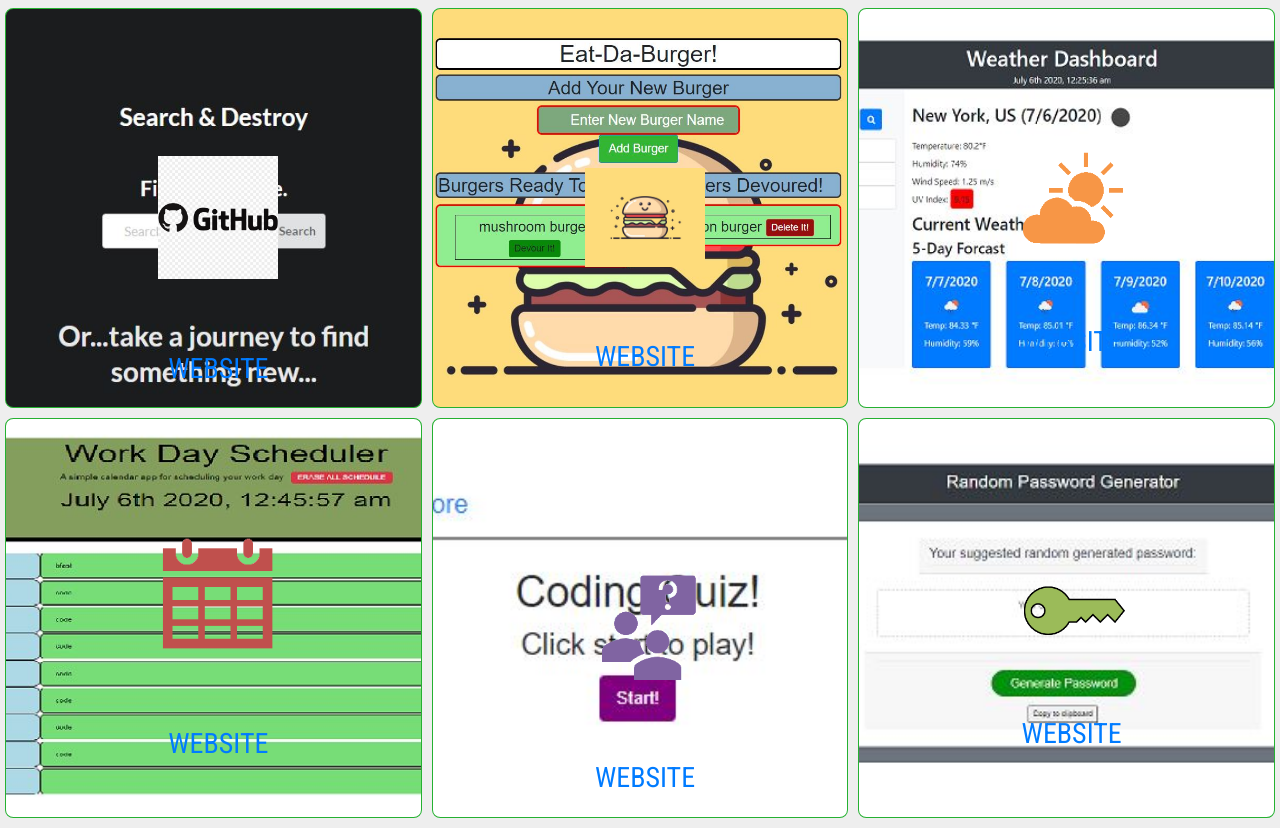
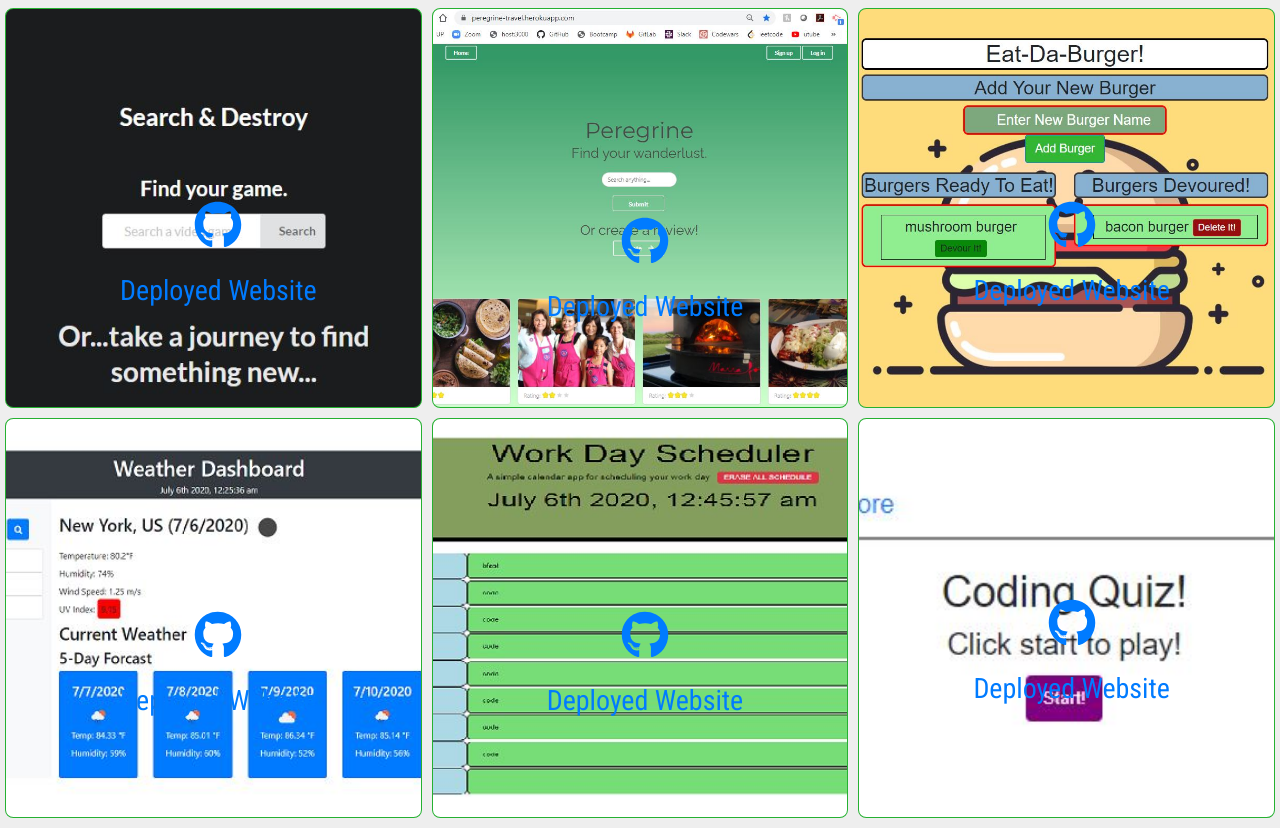
Before and after one commit to mikewclee/Updated-Portfolio-Page, a plain HTML site: page index.html in a window 1280 px wide. Shown: the part 912-1740 px from the top of the page. Drawn offline with nearby package versions, Linux system fonts and the light colour scheme.

Commit message:
update portfolio with Proj2, resume, and links to github and linkedin

```diff
--- a/assets/css/style.css
+++ b/assets/css/style.css
@@ -61,7 +61,7 @@ h1 {
 }
 
 #landing-image2 {
-  background-image: url("../images/codes.jpg");
+  background-image: url("../images/office.jpg");
   background-position: center;
   background-size: cover;
   background-repeat: no-repeat;
--- a/index.html
+++ b/index.html
@@ -21,7 +21,7 @@
     <!-- Navigation -->
     <div class="navbar navbar-expand-md navbar-light bg-light fixed-top">
         <div class="container-fluid">
-            <a class="navbar-brand" href="#slides"><img src="assets/images/MLlogo.png" alt="logo-icon"> </a>
+            <a class="navbar-brand" href="#slides"><img src="assets/images/MLlogo2.png" alt="logo-icon"> </a>
             <button class="navbar-toggler" type="button" data-toggle="collapse" data-target="#navbarResponsive">
                 <span class="navbar-toggler-icon"></span>
             </button>
@@ -49,7 +49,6 @@
         <ul class="carousel-indicators">
             <li data-target="#slides" data-slide-to="0" class="active"></li>
             <li data-target="#slides" data-slide-to="1"></li>
-            <li data-target="#slides" data-slide-to="2"></li>
         </ul>
         <div class="carousel-inner">
             <div class="carousel-item active">
@@ -77,19 +76,7 @@
                     <a href="#myPortfolio" class="btn" id="view-work"> RED PILL </a>
                 </div>
             </div>
-            <div class="carousel-item">
-                <!-- <img src="/assets/images/carousel3.jpg" alt=""> -->
-                <div id="landing-image3"></div>
 
-                <div class="carousel-caption">
-                    <h1>MICHAEL LEE</h1>
-                    <h2>Full Stack Developer</h2>
-                    <a href="https://github.com/mikewclee" target="_blank"><i class="fab fa-github fa-3x"></i></a>
-                    <a href="https://www.linkedin.com/in/michael-lee-571447a/" target="_blank"><i
-                            class="fab fa-linkedin fa-3x"></i></a><br>
-                    <a href="#aboutMe" class="btn" id="view-work"> BLUE PILL </a>
-                </div>
-            </div>
         </div>
     </div>
 
@@ -108,30 +95,49 @@
 
                 <div class="img-text-wrapper">
                     <div class="subtitle">
-                        <h3>PROJECT: Video Game Search App - Multiple API used including RAWG, Youtube, and
-                            contextualweb.</h3><br>
+                        <h3>PROJECT1: Video Game Search App<br>Search for your favorite video games!</h3><br>
                         <a href="https://github.com/mikewclee/ColumbiaProject_-1/" target="_blank">
-                            <img src="assets/images/icons/github2.png" width="120" alt="videoGame icon"></a>
+                            <!-- <img src="assets/images/icons/github2.png" width="120" alt="videoGame icon"></a> -->
                             <a href="https://github.com/mikewclee/ColumbiaProject_-1/" target="_blank"><i
-                                class="fab fa-github fa-3x mouse_over"></i></a>
+                                    class="fab fa-github fa-3x"></i></a>Github
                             <br>
-                        <h3><a href="https://mikewclee.github.io/ColumbiaProject_-1/" target="_blank">WEBSITE</a></h3>
+                            <h3><a href="https://mikewclee.github.io/ColumbiaProject_-1/" target="_blank">Deployed
+                                    Website</a>
+                            </h3>
                     </div>
                 </div>
             </div>
+
+            <div class="portfolio-item-wrapper">
+                <div class="portfolio-img-background" style="background-image:url(assets/images/Proj2-peregrine.JPG)">
+                </div>
+
+                <div class="img-text-wrapper">
+                    <div class="subtitle">
+                        <h3>Project2: Peregrine app<br>Personal travels reviews with link to Yelp</h3><br>
+                        <a href="https://github.com/mikewclee/peregrine" target="_blank">
+                            <!-- <img src="assets/images/icons/Burger.png" width="120" alt="home icon"></a> -->
+                            <i class="fab fa-github fa-3x"></i></a>Github
+                        <br>
+                        <h3><a href="https://peregrine-travel.herokuapp.com/" target="_blank">Deployed Website</a></h3>
+                    </div>
+                </div>
+            </div>
+
             <div class="portfolio-item-wrapper">
                 <div class="portfolio-img-background" style="background-image:url(assets/images/burger.JPG)">
                 </div>
 
                 <div class="img-text-wrapper">
                     <div class="subtitle">
-                        <h3>Heroku deployed app using MYSQL,Node, Express, handlebars and ORM</h3><br>
-                        <a href="https://github.com/mikewclee/burger" target="_blank"><img
-                                src="assets/images/icons/Burger.png" width="120" alt="home icon"></a>
-                        <a href="https://github.com/mikewclee/burger" target="_blank"><i
-                                class="fab fa-github fa-3x mouse_over"></i></a>
+                        <h3>Eat-Da-Burger! app<br>Add and devour your favorite burgers</h3><br>
+                        <a href="https://github.com/mikewclee/burger" target="_blank">
+                            <!-- <img src="assets/images/icons/Burger.png" width="120" alt="home icon"></a> -->
+                            <a href="https://github.com/mikewclee/burger" target="_blank">
+                                <i class="fab fa-github fa-3x"></i></a>Github
                             <br>
-                        <h3><a href="https://salty-oasis-71692.herokuapp.com/" target="_blank">WEBSITE</a></h3>
+                            <h3><a href="https://salty-oasis-71692.herokuapp.com/" target="_blank">Deployed Website</a>
+                            </h3>
                     </div>
                 </div>
             </div>
@@ -141,13 +147,14 @@
 
                 <div class="img-text-wrapper">
                     <div class="subtitle">
-                        <h3>5-Day Weather App - OpenWeather API, jQuery, and Moment.js</h3><br>
-                        <a href="https://github.com/mikewclee/Weather-Dashboard" target="_blank"><img
-                                src="assets/images/icons/weather.png" width="120" alt="sun icon"></a>
-                        <a href="https://github.com/mikewclee/Weather-Dashboard" target="_blank"><i
-                                class="fab fa-github fa-3x mouse_over"></i></a>
+                        <h3>5-Day Weather App <br>Get 5 day weather for any city</h3><br>
+                        <a href="https://github.com/mikewclee/Weather-Dashboard" target="_blank">
+                            <!-- <img src="assets/images/icons/weather.png" width="120" alt="sun icon"></a> -->
+                            <a href="https://github.com/mikewclee/Weather-Dashboard" target="_blank">
+                                <i class="fab fa-github fa-3x"></i></a>Github
                             <br>
-                        <h3><a href="https://mikewclee.github.io/Weather-Dashboard/" target="_blank">WEBSITE</a></h3>
+                            <h3><a href="https://mikewclee.github.io/Weather-Dashboard/" target="_blank">Deployed
+                                    Website</a></h3>
                     </div>
                 </div>
             </div>
@@ -156,13 +163,14 @@
 
                 <div class="img-text-wrapper">
                     <div class="subtitle">
-                        <h3>9 to 5 Work-Day-Scheduler App</h3><br>
-                        <a href="https://github.com/mikewclee/Work-Day-Scheduler" target="_blank"><img
-                                src="assets/images/icons/Calendar.png" width="120" alt="Calendar icon"></a>
-                        <a href="https://github.com/mikewclee/Work-Day-Scheduler" target="_blank"><i
-                                class="fab fa-github fa-3x mouse_over"></i></a>
+                        <h3>9 to 5 Work-Day-Scheduler App<br> Plan your work with this scheduler</h3><br>
+                        <a href="https://github.com/mikewclee/Work-Day-Scheduler" target="_blank">
+                            <!-- <img src="assets/images/icons/Calendar.png" width="120" alt="Calendar icon"></a> -->
+                            <a href="https://github.com/mikewclee/Work-Day-Scheduler" target="_blank">
+                                <i class="fab fa-github fa-3x"></i></a>Github
                             <br>
-                        <h3><a href="https://mikewclee.github.io/Work-Day-Scheduler/" target="_blank">WEBSITE</a></h3>
+                            <h3><a href="https://mikewclee.github.io/Work-Day-Scheduler/" target="_blank">Deployed
+                                    Website</a></h3>
                     </div>
                 </div>
             </div>
@@ -171,28 +179,14 @@
 
                 <div class="img-text-wrapper">
                     <div class="subtitle">
-                        <h3>Coding Quiz App - JavaScript fundamental with dynamic updated HTML & CSS</h3><br>
-                        <a href="https://github.com/mikewclee/Code-Quiz" target="_blank"><img
-                                src="assets/images/icons/quiz.png" width="120" alt="Quiz icon"></a>
-                        <a href="https://github.com/mikewclee/Code-Quiz" target="_blank"><i
-                                class="fab fa-github fa-3x mouse_over"></i></a>
+                        <h3>Quiz App -<br>Test your coding knowledge</h3>
+                        <a href="https://github.com/mikewclee/Code-Quiz" target="_blank">
+                            <!-- <img src="assets/images/icons/quiz.png" width="120" alt="Quiz icon"></a> -->
+                            <a href="https://github.com/mikewclee/Code-Quiz" target="_blank">
+                                <i class="fab fa-github fa-3x"></i></a>Github
                             <br>
-                        <h3><a href="https://mikewclee.github.io/Code-Quiz/" target="_blank">WEBSITE</a></h3>
-                    </div>
-                </div>
-            </div>
-            <div class="portfolio-item-wrapper">
-                <div class="portfolio-img-background" style="background-image:url(assets/images/passwordApp.JPG)"></div>
-
-                <div class="img-text-wrapper">
-                    <div class="subtitle">
-                        <h3>8-128 Characters Password-Generator App</h3><br>
-                        <a href="https://github.com/mikewclee/Password-Generator" target="_blank"><img
-                                src="assets/images/icons/password.png" width="120" alt="key icon"></a>
-                        <a href="https://github.com/mikewclee/Password-Generator" target="_blank"><i
-                                class="fab fa-github fa-3x mouse_over"></i></a>
-                        <br>
-                        <h3><a href="https://mikewclee.github.io/Password-Generator/" target="_blank">WEBSITE</a></h3>
+                            <h3><a href="https://mikewclee.github.io/Code-Quiz/" target="_blank">Deployed Website</a>
+                            </h3>
                     </div>
                 </div>
             </div>
@@ -206,16 +200,16 @@
         <div class="row padding">
             <div class="col-lg-7 aboutMeCaption">
                 <h1><b>About Me:</b></h1>
-                <h3>Hello, My name is Mike and I'm studying full-stack development at Columbia
-                    University Coding Boot Camp. I'm a creative problem solver and highly analytical IT professional
-                    with over ten years of experience in corporate environment.</h3>
+                <h3>Hello, My name is Mike and I'm studying full-stack development at <a
+                        href="https://bootcamp.cvn.columbia.edu/coding/" target="_blank">Columbia University Coding Boot
+                        Camp</a>. I'm a creative problem solver and highly analytical IT professional with over ten years of experience in corporate environment.</h3>
                 <h3> I grew up in NYC and currently live in Brooklyn. I studied engineering in college and graduated
                     with a Masters from NYU. In my spare time, I enjoy basketball, fitness, cooking, traveling, spirits,
                     and playing poker.</h3><br>
-                <a href="mailto:mikewclee@gmail.com" target="_top">Email <i class="fa fa-envelope fa-3x"></i></a>
-                <a href="https://github.com/mikewclee" target="_blank"> Github <i class="fab fa-github fa-3x"></i></a>
+                <a href="mailto:mikewclee@gmail.com" target="_top">Email <i class="fa fa-envelope fa-2x"></i></a>
+                <a href="https://github.com/mikewclee" target="_blank"> Github <i class="fab fa-github fa-2x"></i></a>
                 <a href="https://www.linkedin.com/in/michael-lee-571447a/" target="_blank"> Linkedin <i
-                        class="fab fa-linkedin fa-3x"></i></a><br>
+                        class="fab fa-linkedin fa-2x"></i></a><br>
 
                 <a class="btn btn-xl btn-outline-dark" target="_blank"
                     href="https://drive.google.com/file/d/1RMweKw1hTn0gNDMqabP-g_gdsKphMvjM/view?usp=sharing"
@@ -238,12 +232,12 @@
                 <form id="form-group">
                     <div class="form-group">
                         <label for="formGroupExampleInput">Name</label>
-                        <input type="text" class="form-control" id="formGroupExampleInput" placeholder="Neo">
+                        <input type="text" class="form-control" id="formGroupExampleInput" placeholder="Michael Lee">
                     </div>
                     <div class="form-group">
                         <label for="exampleInputEmail1">Email address</label>
                         <input type="email" class="form-control" id="exampleInputEmail1" aria-describedby="emailHelp"
-                            placeholder="neo@thematrix.com"><small id="emailHelp" class="form-text text-muted"></small>
+                            placeholder="mikewclee@gmail.com"><small id="emailHelp" class="form-text text-muted"></small>
 
                     </div>
                     <div class="form-group">
@@ -257,15 +251,13 @@
             <div class="col-lg-6 text-center padding">
                 <h1>My Info:</h1><br>
                 <h2>917-558-7559</h2><br>
-                <a href="mailto:mikewclee@gmail.com" target="_top"> <i class="fa fa-envelope fa-5x"></i></a>
-                <a href="https://github.com/mikewclee" target="_blank"><i class="fab fa-github fa-5x"></i></a>
+                <a href="mailto:mikewclee@gmail.com" target="_top"> <i class="fa fa-envelope fa-3x"></i></a>
+                <a href="https://github.com/mikewclee" target="_blank"><i class="fab fa-github fa-3x"></i></a>
                 <a href="https://www.linkedin.com/in/michael-lee-571447a/" target="_blank"><i
-                        class="fab fa-linkedin fa-5x"></i></a>
-                <a href="https://www.instagram.com/instagram/" target="_blank"><i
-                        class="fab fa-instagram fa-5x"></i></a><br>
+                        class="fab fa-linkedin fa-3x"></i></a><br>
                 <a class="btn btn-xl btn-outline-dark" target="_blank"
                     href="https://drive.google.com/file/d/1RMweKw1hTn0gNDMqabP-g_gdsKphMvjM/view?usp=sharing"
-                    download><i class="fas fa-download fa-3x mr-3"></i>View Resume</a>
+                    download><i class="fas fa-download fa-1x mr-3"></i>View Resume</a>
             </div>
         </div>
     </div>
```
Also changed, not shown: assets/images/Bio.JPG (deleted), assets/images/Proj2-peregrine.JPG (added). Lines whose indentation alone changed are shown as unchanged.
